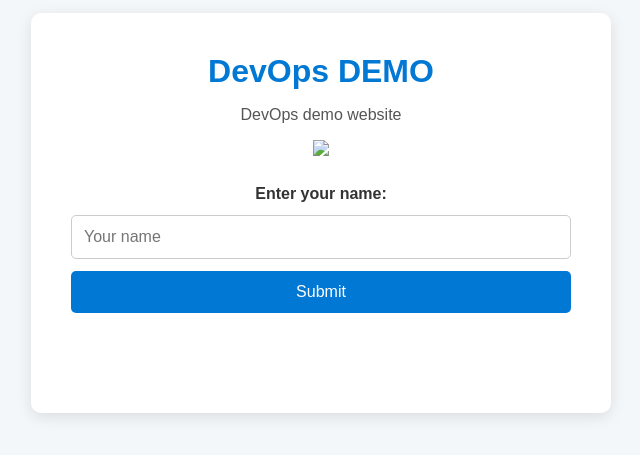
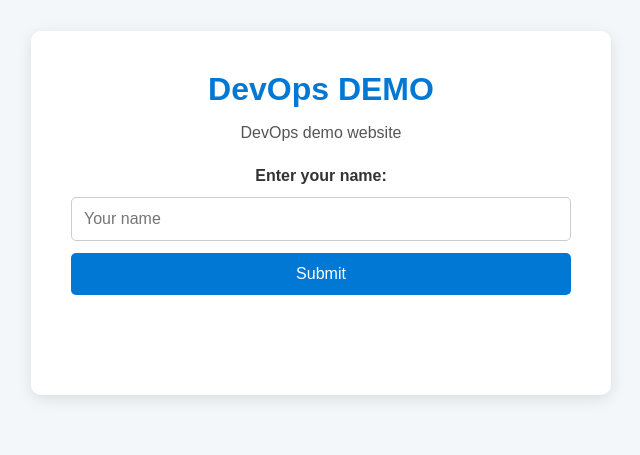
Before and after one commit to adamwillerton/l7se-do-SonarQubeDemo, a plain HTML site: page website/index.html in a window 1280 px wide. Shown: the part 187-642 px from the top of the page, without its empty margins (319-959 px from the left). Drawn offline with Linux system fonts and the light colour scheme.

Commit message:
Update index.html

```diff
--- a/website/index.html
+++ b/website/index.html
@@ -13,8 +13,6 @@
     <main class="container">
         <h1>DevOps DEMO</h1>
         <p>DevOps demo website</p>
-
-        <img src="logo.png"> <!--deliberate img without alt-->
 
         <form id="greetingForm">
             <label for="nameInput">Enter your name:</label>
```
